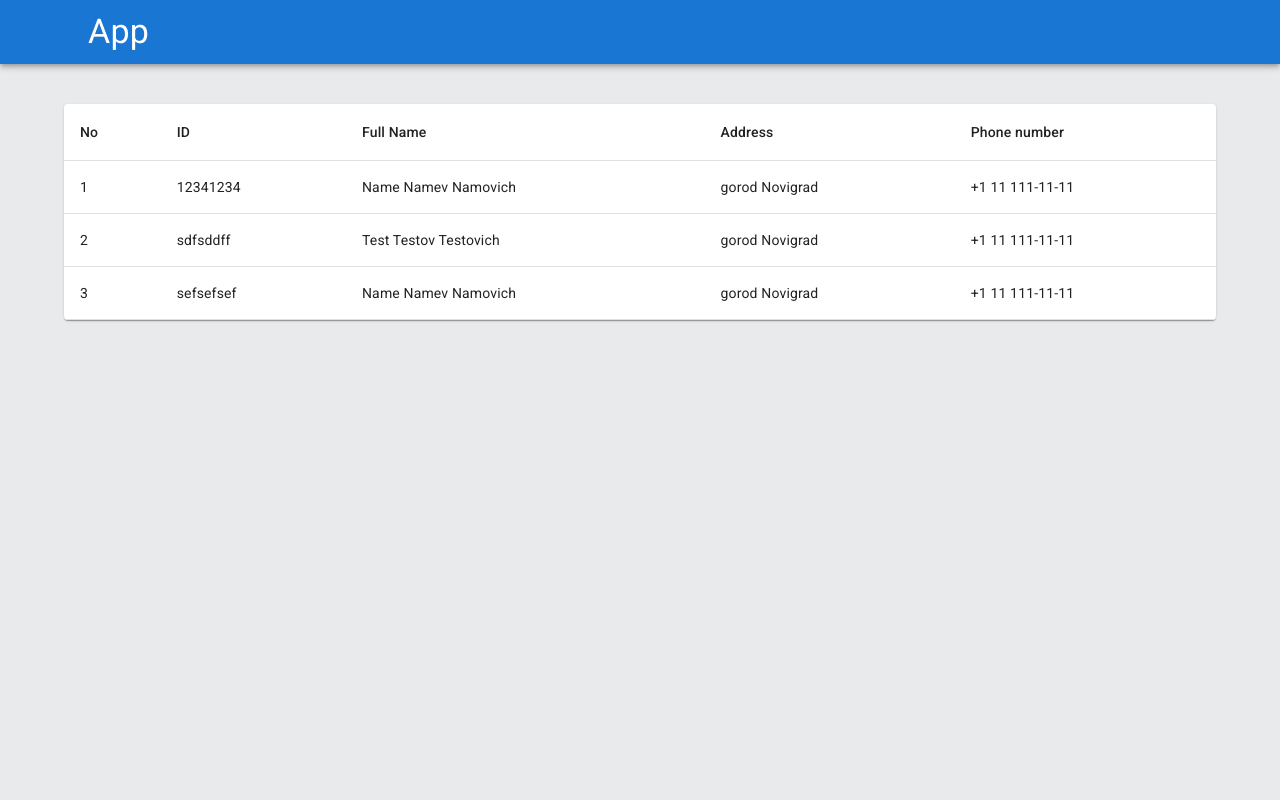
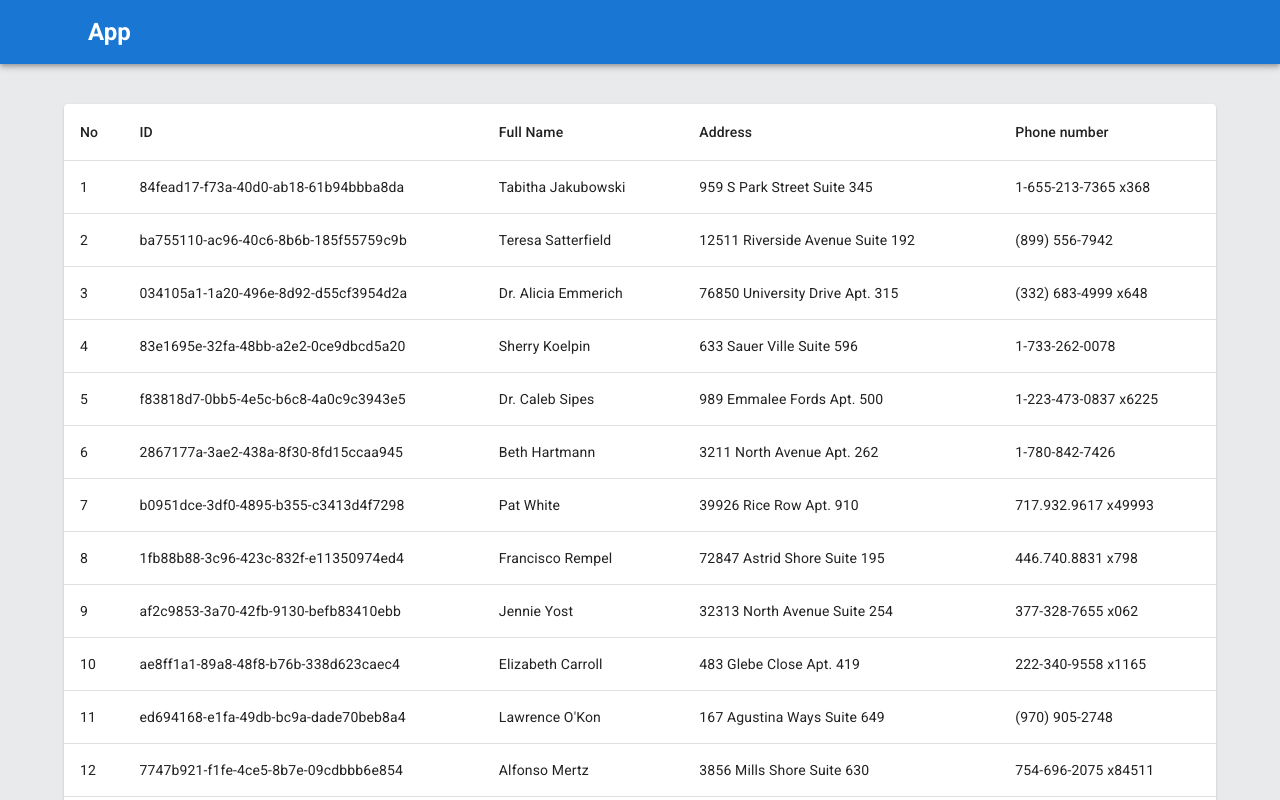
Before and after one commit to noardour/task5, a React (Vite) app: page / in a window 1280 px wide. Shown: the top 800 px of the page. Built offline with nearby package versions, Linux system fonts and the light colour scheme.

Commit message:
feat: basic generation

```diff
--- a/package.json
+++ b/package.json
@@ -12,6 +12,7 @@
   "dependencies": {
     "@emotion/react": "^11.11.3",
     "@emotion/styled": "^11.11.0",
+    "@faker-js/faker": "^8.4.1",
     "@fontsource/roboto": "^5.0.8",
     "@mui/icons-material": "^5.15.10",
     "@mui/material": "^5.15.10",
--- a/src/app/App.tsx
+++ b/src/app/App.tsx
@@ -7,7 +7,7 @@ function App() {
     <>
       <CssBaseline />
       <Header />
-      <Box sx={{ paddingTop: "40px" }}>
+      <Box sx={{ paddingTop: "40px", paddingBottom: "40px" }}>
         <Container>
           <UsersTable />
         </Container>
--- a/src/components/Header.tsx
+++ b/src/components/Header.tsx
@@ -1,12 +1,11 @@
-import { AppBar, Container, Toolbar, Typography } from "@mui/material";
+import { AppBar, Container } from "@mui/material";
 import { FC } from "react";
+import UserToolbar from "../features/Users/UserToolbar";
 
 const Header: FC = () => (
   <AppBar position="static">
     <Container>
-      <Toolbar>
-        <Typography variant="h4">App</Typography>
-      </Toolbar>
+      <UserToolbar />
     </Container>
   </AppBar>
 );
--- /dev/null
+++ b/src/features/Users/UserToolbar.tsx
@@ -0,0 +1,12 @@
+import { Toolbar, Typography } from "@mui/material";
+import { FC } from "react";
+
+const UserToolbar: FC = () => (
+  <Toolbar>
+    <Typography variant="h5" sx={{ fontWeight: "bold" }}>
+      App
+    </Typography>
+  </Toolbar>
+);
+
+export default UserToolbar;
--- a/src/features/Users/UsersTable.tsx
+++ b/src/features/Users/UsersTable.tsx
@@ -1,10 +1,17 @@
 import { Paper, Table, TableBody, TableCell, TableContainer, TableHead, TableRow } from "@mui/material";
-import { FC } from "react";
+import { FC, useEffect } from "react";
 import useAppSelector from "../../hooks/useAppSelector";
 import { selectUsers } from "./usersSelectors";
+import useAppDispatch from "../../hooks/useAppDispatch";
+import { generateUsers } from "./usersActions";
 
 const UsersTable: FC = () => {
   const users = useAppSelector(selectUsers);
+  const dispatch = useAppDispatch();
+
+  useEffect(() => {
+    dispatch(generateUsers(30));
+  }, []);
 
   return (
     <TableContainer component={Paper}>
@@ -20,7 +27,7 @@ const UsersTable: FC = () => {
         </TableHead>
         <TableBody>
           {users.map((user) => (
-            <TableRow>
+            <TableRow key={user.id}>
               <TableCell>{user.num}</TableCell>
               <TableCell>{user.id}</TableCell>
               <TableCell>{user.fullName}</TableCell>
--- /dev/null
+++ b/src/features/Users/generateUser.ts
@@ -0,0 +1,15 @@
+import { faker } from "@faker-js/faker";
+import { IUser } from "./types";
+
+let counter = 0;
+
+export default function generateUser(): IUser {
+  console.log(counter);
+  return {
+    num: ++counter,
+    id: faker.string.uuid(),
+    fullName: faker.person.fullName(),
+    address: faker.location.streetAddress(true),
+    phone: faker.phone.number(),
+  };
+}
--- /dev/null
+++ b/src/features/Users/usersActions.ts
@@ -0,0 +1,17 @@
+import { createAsyncThunk } from "@reduxjs/toolkit";
+import generateUser from "./generateUser";
+import { RootState } from "../../app/store";
+import { selectUsersLoading } from "./usersSelectors";
+
+export const generateUsers = createAsyncThunk(
+  "users/generate",
+  (count: number) => {
+    return Array.from({ length: count }, () => generateUser());
+  },
+  {
+    condition: (_, { getState }) => {
+      const state = getState() as RootState;
+      return !selectUsersLoading(state);
+    },
+  }
+);
--- a/src/features/Users/usersSelectors.ts
+++ b/src/features/Users/usersSelectors.ts
@@ -1,3 +1,6 @@
 import { RootState } from "../../app/store";
+import { IUser } from "./types";
 
-export const selectUsers = (store: RootState) => store.users.data;
+export const selectUsers = (store: RootState): IUser[] => store.users.data;
+
+export const selectUsersLoading = (store: RootState): boolean => store.users.isLoading;
--- a/src/features/Users/usersSlice.ts
+++ b/src/features/Users/usersSlice.ts
@@ -1,39 +1,32 @@
-import { createSlice } from "@reduxjs/toolkit";
+import { PayloadAction, createSlice } from "@reduxjs/toolkit";
 import { IUser } from "./types";
+import { generateUsers } from "./usersActions";
 
 export interface UsersState {
+  isLoading: boolean;
   data: IUser[];
 }
 
 const initialState: UsersState = {
-  data: [
-    {
-      num: 1,
-      id: "12341234",
-      fullName: "Name Namev Namovich",
-      address: "gorod Novigrad",
-      phone: "+1 11 111-11-11",
-    },
-    {
-      num: 2,
-      id: "sdfsddff",
-      fullName: "Test Testov Testovich",
-      address: "gorod Novigrad",
-      phone: "+1 11 111-11-11",
-    },
-    {
-      num: 3,
-      id: "sefsefsef",
-      fullName: "Name Namev Namovich",
-      address: "gorod Novigrad",
-      phone: "+1 11 111-11-11",
-    },
-  ],
+  isLoading: false,
+  data: [],
 };
 
 const slice = createSlice({
   name: "users",
   reducers: {},
+  extraReducers: (builder) => {
+    builder.addCase(generateUsers.pending, (state) => {
+      state.isLoading = true;
+    });
+    builder.addCase(generateUsers.fulfilled, (state, action: PayloadAction<IUser[]>) => {
+      state.data = action.payload;
+      state.isLoading = false;
+    });
+    builder.addCase(generateUsers.rejected, (state) => {
+      state.isLoading = false;
+    });
+  },
   initialState,
 });
 
--- a/tsconfig.node.json
+++ b/tsconfig.node.json
@@ -3,9 +3,10 @@
     "composite": true,
     "skipLibCheck": true,
     "module": "ESNext",
-    "moduleResolution": "bundler",
+    "moduleResolution": "Node",
     "allowSyntheticDefaultImports": true,
-    "strict": true
+    "strict": true,
+    "esModuleInterop": true,
   },
   "include": ["vite.config.ts"]
 }
```
Also changed, not shown: 1 other file (tests, documents, lock files or other folders).
